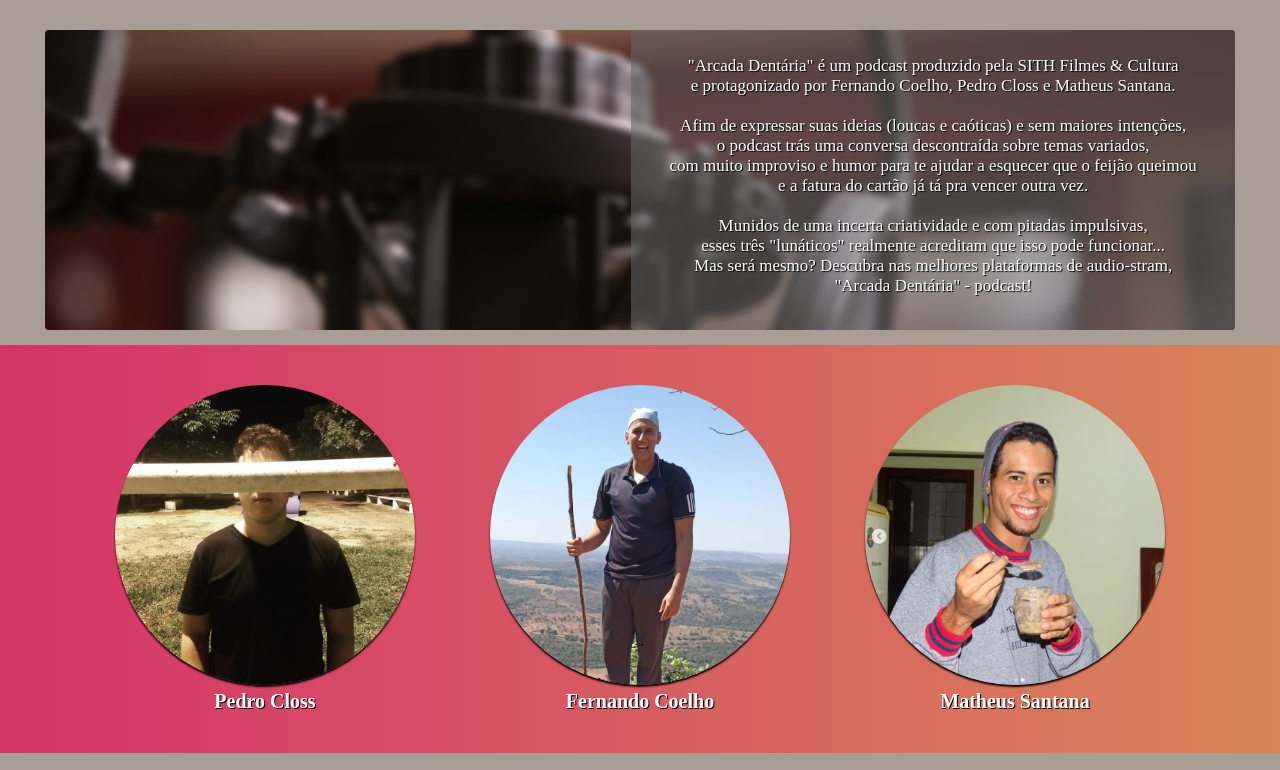
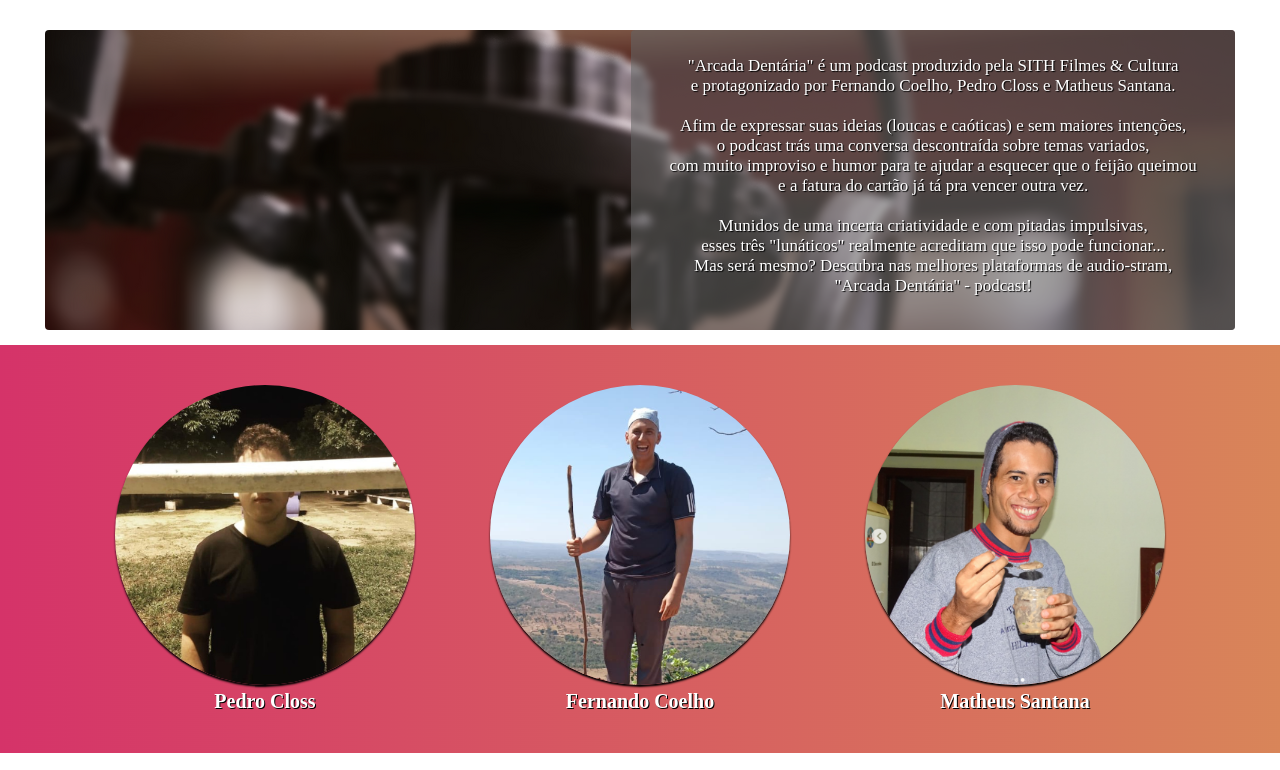
Before and after one commit to bernasVeroli/ArcadaDentaria, a plain HTML site: page index.html in a window 1280 px wide. Shown: the part 70-840 px from the top of the page. Drawn offline with Linux system fonts and the light colour scheme.

Commit message:
Update style.css

```diff
--- a/style.css
+++ b/style.css
@@ -1,5 +1,5 @@
 html {
-    background-color: #533E2D80;
+    background-color: ##63B0CD80;
     text-align: center;
 }
 body {
```
